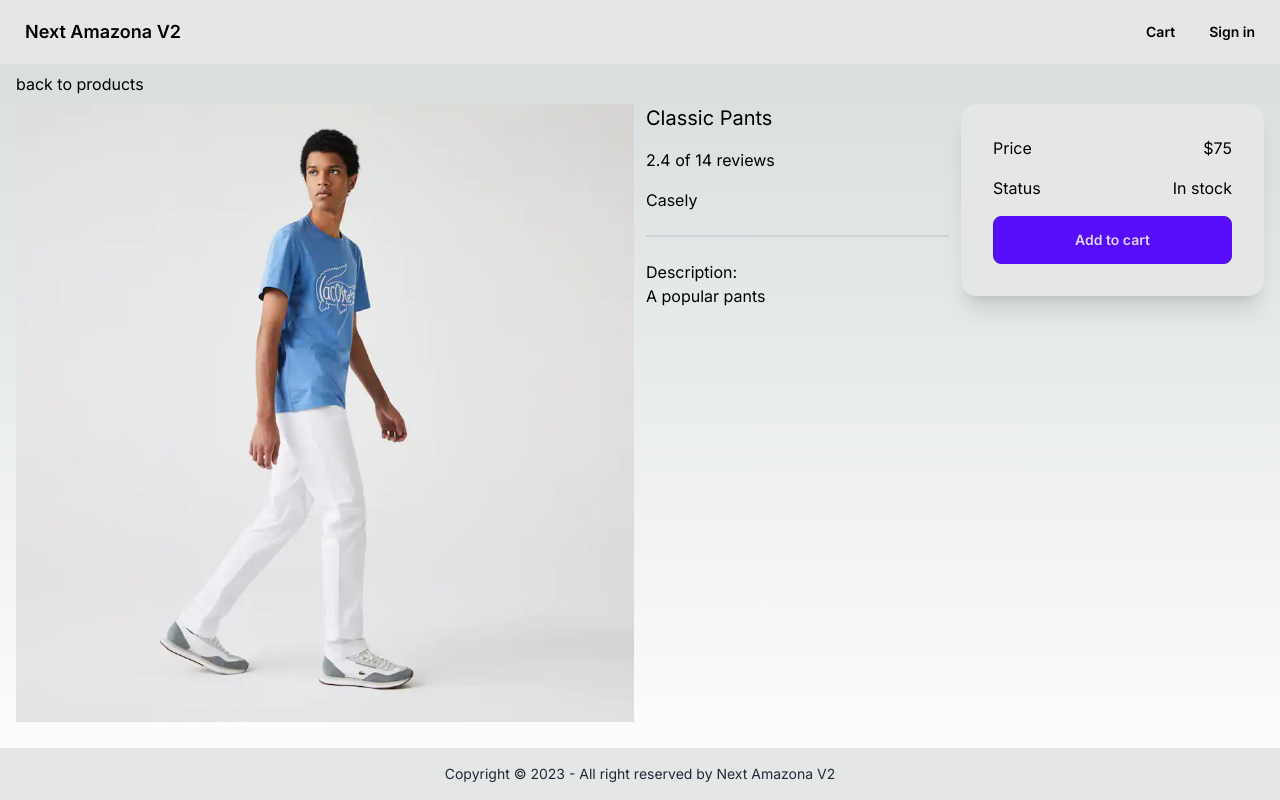
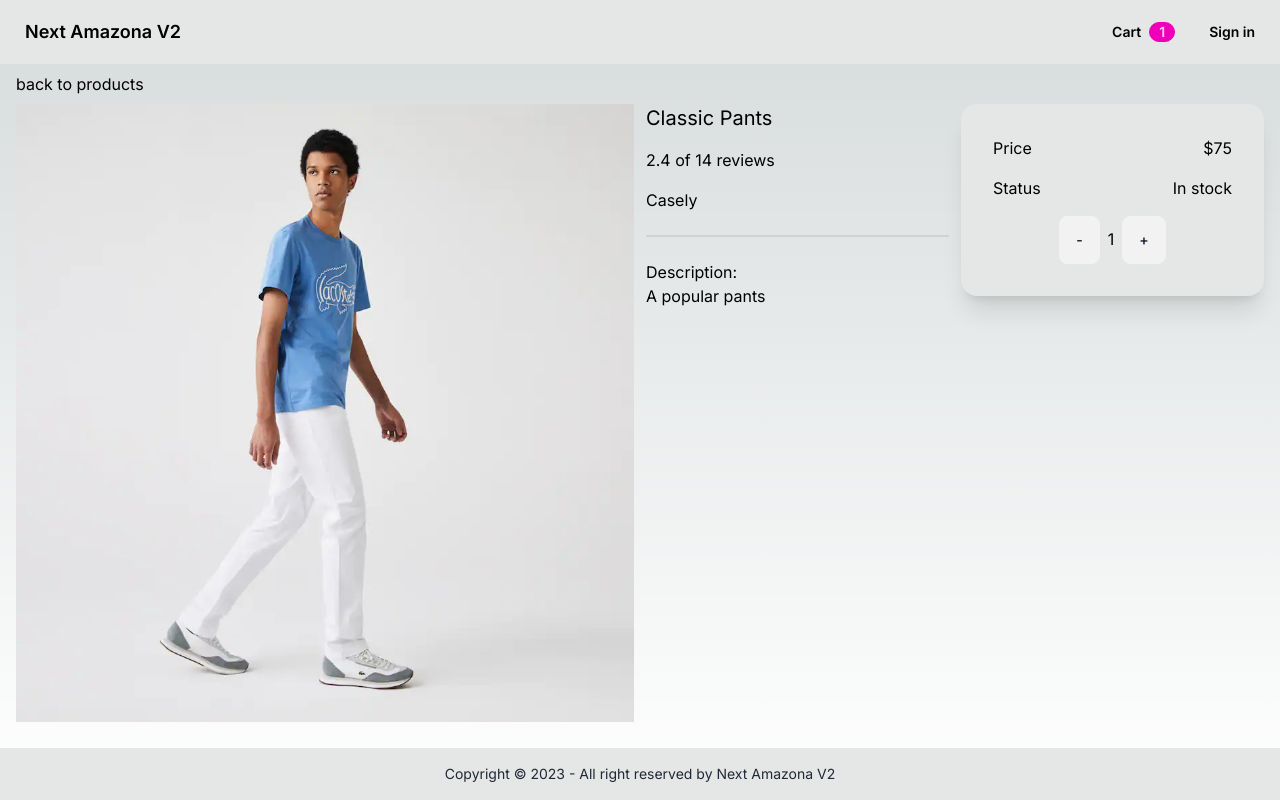
Before and after one commit to basir/next-amazona-v2, a Next.js app: page /product/classic-pants in a window 1280 px wide. Both pictures are taken after a click on the button "Add to cart". Built offline with nearby package versions, Linux system fonts and the light colour scheme.

Commit message:
07. Handle Add To Cart

```diff
--- a/app/(front)/product/[slug]/page.tsx
+++ b/app/(front)/product/[slug]/page.tsx
@@ -1,3 +1,4 @@
+import AddToCart from '@/components/products/AddToCart'
 import data from '@/lib/data'
 import Image from 'next/image'
 import Link from 'next/link'
@@ -60,11 +61,13 @@
                   {product.countInStock > 0 ? 'In stock' : 'Unavailable'}
                 </div>
               </div>
-              <div className="card-actions justify-center">
-                <button className="btn btn-primary w-full" type="button">
-                  Add to cart
-                </button>
-              </div>
+              {product.countInStock !== 0 && (
+                <div className="card-actions justify-center">
+                  <AddToCart
+                    item={{ ...product, qty: 0, color: '', size: '' }}
+                  />
+                </div>
+              )}
             </div>
           </div>
         </div>
--- /dev/null
+++ b/components/header/Menu.tsx
@@ -0,0 +1,36 @@
+'use client'
+import useCartService from '@/lib/hooks/useCartStore'
+import Link from 'next/link'
+import { useEffect, useState } from 'react'
+
+const Menu = () => {
+  const { items } = useCartService()
+  const [mounted, setMounted] = useState(false)
+  useEffect(() => {
+    setMounted(true)
+  }, [])
+
+  return (
+    <div>
+      <ul className="flex items-stretch">
+        <li>
+          <Link className="btn btn-ghost rounded-btn" href="/cart">
+            Cart
+            {mounted && items.length != 0 && (
+              <div className="badge badge-secondary">
+                {items.reduce((a, c) => a + c.qty, 0)}{' '}
+              </div>
+            )}
+          </Link>
+        </li>
+        <li>
+          <button className="btn btn-ghost rounded-btn" type="button">
+            Sign in
+          </button>
+        </li>
+      </ul>
+    </div>
+  )
+}
+
+export default Menu
--- a/components/header/header.tsx
+++ b/components/header/header.tsx
@@ -1,5 +1,6 @@
 import Link from 'next/link'
 import React from 'react'
+import Menu from './Menu'
 
 const Header = () => {
   return (
@@ -9,18 +10,7 @@
           <Link href="/" className="btn btn-ghost text-lg">
             Next Amazona V2
           </Link>
-          <ul className="flex">
-            <li>
-              <Link className="btn btn-ghost rounded-btn" href="/cart">
-                Cart
-              </Link>
-            </li>
-            <li>
-              <Link className="btn btn-ghost rounded-btn" href="/signin">
-                Sign in
-              </Link>
-            </li>
-          </ul>
+          <Menu />
         </div>
       </nav>
     </header>
--- /dev/null
+++ b/components/products/AddToCart.tsx
@@ -0,0 +1,38 @@
+'use client'
+import useCartService from '@/lib/hooks/useCartStore'
+import { OrderItem } from '@/lib/models/OrderModel'
+import { useRouter } from 'next/navigation'
+import { useEffect, useState } from 'react'
+
+export default function AddToCart({ item }: { item: OrderItem }) {
+  const router = useRouter()
+  const { items, increase } = useCartService()
+  const [existItem, setExistItem] = useState<OrderItem | undefined>()
+
+  useEffect(() => {
+    setExistItem(items.find((x) => x.slug === item.slug))
+  }, [item, items])
+
+  const addToCartHandler = () => {
+    increase(item)
+  }
+  return existItem ? (
+    <div>
+      <button className="btn" type="button">
+        -
+      </button>
+      <span className="px-2">{existItem.qty}</span>
+      <button className="btn" type="button" onClick={() => increase(existItem)}>
+        +
+      </button>
+    </div>
+  ) : (
+    <button
+      className="btn btn-primary w-full"
+      type="button"
+      onClick={addToCartHandler}
+    >
+      Add to cart
+    </button>
+  )
+}
--- /dev/null
+++ b/lib/hooks/useCartStore.ts
@@ -0,0 +1,58 @@
+import { create } from 'zustand'
+import { round2 } from '../utils'
+import { OrderItem } from '../models/OrderModel'
+
+type Cart = {
+  items: OrderItem[]
+  itemsPrice: number
+  taxPrice: number
+  shippingPrice: number
+  totalPrice: number
+}
+const initialState: Cart = {
+  items: [],
+  itemsPrice: 0,
+  taxPrice: 0,
+  shippingPrice: 0,
+  totalPrice: 0,
+}
+
+export const cartStore = create<Cart>(() => initialState)
+
+export default function useCartService() {
+  const { items, itemsPrice, taxPrice, shippingPrice, totalPrice } = cartStore()
+  return {
+    items,
+    itemsPrice,
+    taxPrice,
+    shippingPrice,
+    totalPrice,
+    increase: (item: OrderItem) => {
+      const exist = items.find((x) => x.slug === item.slug)
+      const updatedCartItems = exist
+        ? items.map((x) =>
+            x.slug === item.slug ? { ...exist, qty: exist.qty + 1 } : x
+          )
+        : [...items, { ...item, qty: 1 }]
+      const { itemsPrice, shippingPrice, taxPrice, totalPrice } =
+        calcPrice(updatedCartItems)
+      cartStore.setState({
+        items: updatedCartItems,
+        itemsPrice,
+        shippingPrice,
+        taxPrice,
+        totalPrice,
+      })
+    },
+  }
+}
+
+const calcPrice = (items: OrderItem[]) => {
+  const itemsPrice = round2(
+      items.reduce((acc, item) => acc + item.price * item.qty, 0)
+    ),
+    shippingPrice = round2(itemsPrice > 100 ? 0 : 100),
+    taxPrice = round2(Number(0.15 * itemsPrice)),
+    totalPrice = round2(itemsPrice + shippingPrice + taxPrice)
+  return { itemsPrice, shippingPrice, taxPrice, totalPrice }
+}
--- /dev/null
+++ b/lib/models/OrderModel.ts
@@ -0,0 +1,9 @@
+export type OrderItem = {
+  name: string
+  slug: string
+  qty: number
+  image: string
+  price: number
+  color: string
+  size: string
+}
--- /dev/null
+++ b/lib/utils.ts
@@ -0,0 +1,2 @@
+export const round2 = (num: number) =>
+  Math.round((num + Number.EPSILON) * 100) / 100
```
Also changed, not shown: package.json (+4 -3 lines), 2 other files (tests, documents, lock files or other folders).
